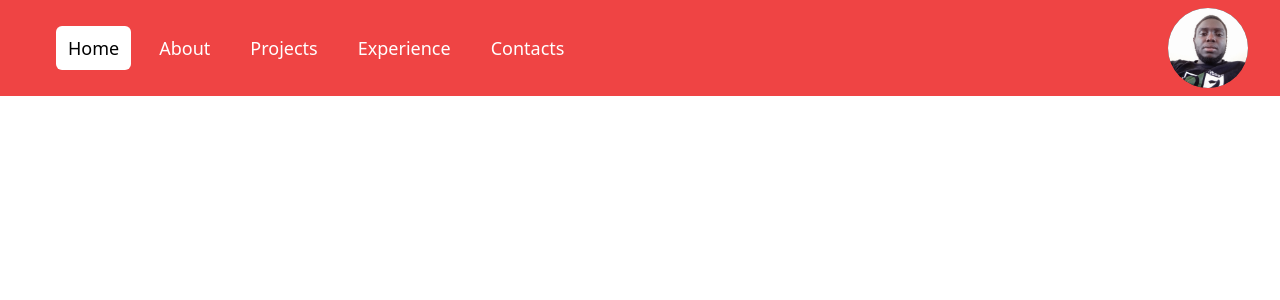
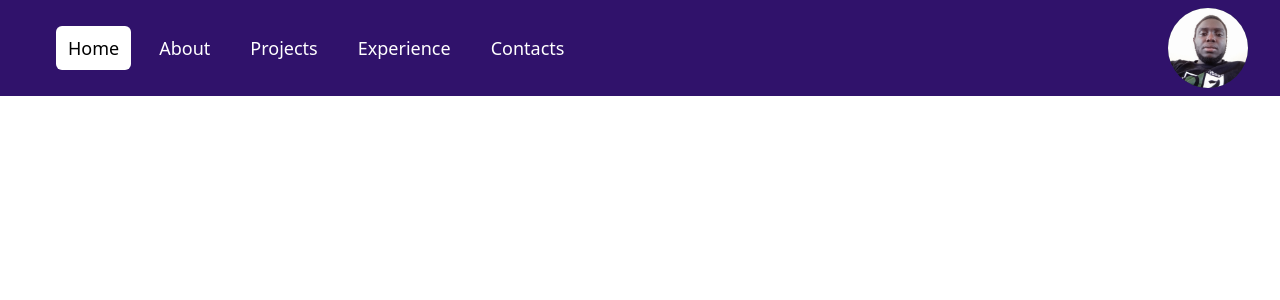
Before and after one commit to DANNJUGUNA/portfolio, a React (Create React App) app: page / in a window 1280 px wide. Shown: the top 300 px of the page. Built offline with nearby package versions, Linux system fonts and the light colour scheme.

Commit message:
updated the background

```diff
--- a/src/components/NavBar.jsx
+++ b/src/components/NavBar.jsx
@@ -16,7 +16,7 @@ function classNames(...classes) {
 
 export default function NavBar() {
   return (
-    <Disclosure as="nav" className="bg-red-500">
+    <Disclosure as="nav" className="bg-[#30126b]">
       {({ open }) => (
         <>
           <div className="mx-auto max-w-7xl px-2 sm:px-6 lg:px-8">
```
